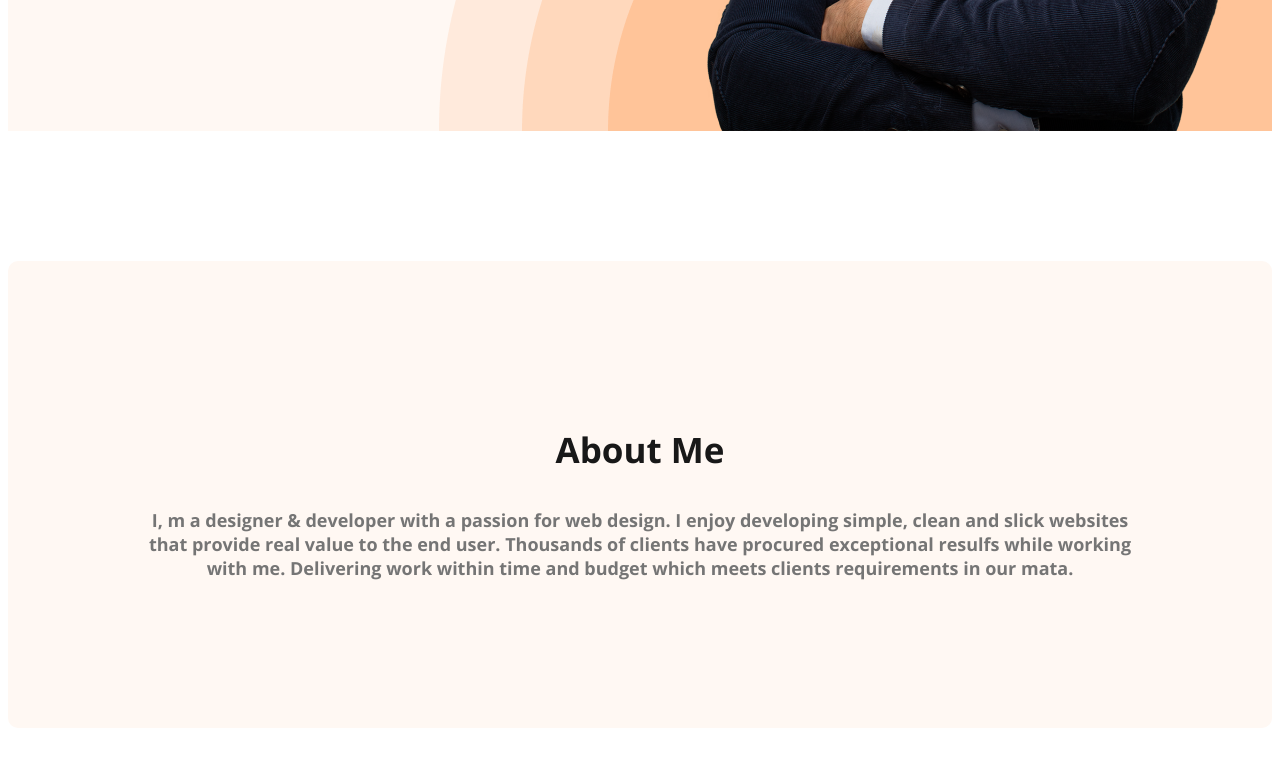
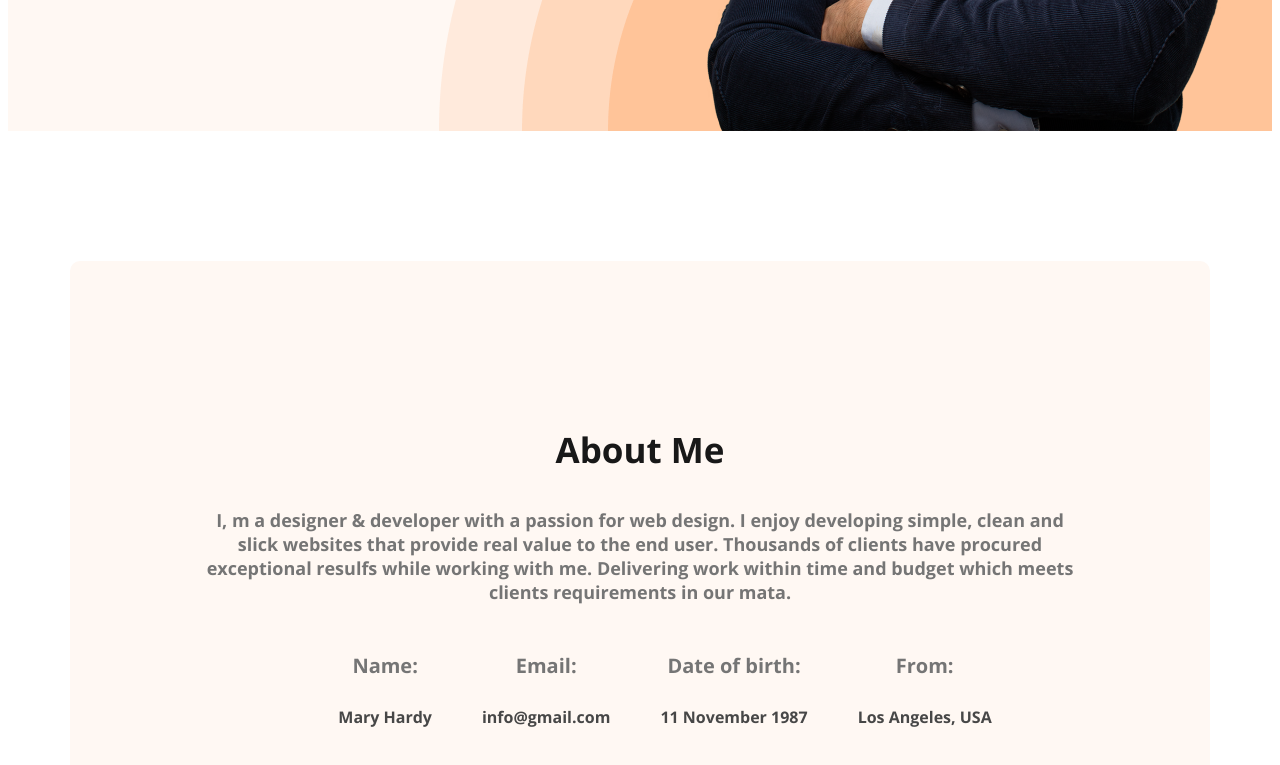
Before and after one commit to fariarahman93/webdeveloper-portfolio, a plain HTML site: page index.html in a window 1280 px wide. Shown: the part 674-1439 px from the top of the page. Drawn offline with nearby package versions, Linux system fonts and the light colour scheme.

Commit message:
added about

```diff
--- a/index.html
+++ b/index.html
@@ -36,6 +36,30 @@
         <section class="about">
             <h3 class="section-tittle">About Me</h3>
             <p class="section-description">I, m a designer & developer with a passion for web design. I enjoy developing simple, clean and slick websites that provide real value to the end user. Thousands of clients have procured exceptional resulfs while working with me. Delivering work within time and budget which meets clients requirements in our mata.</p>
+            <div class="about-info-container">
+                <div class="about-info">
+                    <h4 class="info-title"></h4>
+                    <p class="info-description"></p>
+
+                </div>
+                <div class="about-info-container">
+                    <div class="about-info">
+                        <h4 class="about-tittle">Name:</h4>
+                        <p class="about-description"> Mary Hardy </p>
+                         </div>
+                         <div class="about-info">
+                             <h4 class="about-tittle">Email:</h4>
+                             <p class="about-description">info@gmail.com</p>
+                         </div>
+                         <div class="about-info">
+                             <h4 class="about-tittle">Date of birth:</h4>
+                             <p class="about-description">11 November 1987</p>
+                             </div>
+                         <div class="about-info">
+                         <h4 class="about-tittle">From:</h4>
+                         <p class="about-description"> Los Angeles, USA</p>
+                     </div>
+                </div>
         </section>
 
     </main>
--- a/styles/portfolio.css
+++ b/styles/portfolio.css
@@ -95,3 +95,29 @@ nav a{
     color:  #757575;
     text-align: center;
 }
+main{
+    max-width: 1140px;
+    margin:0 auto;
+}
+.about-info-container{
+    display: flex;
+    justify-content: center;
+    gap: 50px;
+
+}
+.about-info{
+    text-align: center;
+}
+.about-tittle{
+    color: #757575;
+    font-size: 20px;
+    font-weight: 400;
+    text-align: center;
+    margin-top: 30px;
+
+
+}
+.about-description{
+    color: #474747;
+    font-weight: 700;
+}
```
